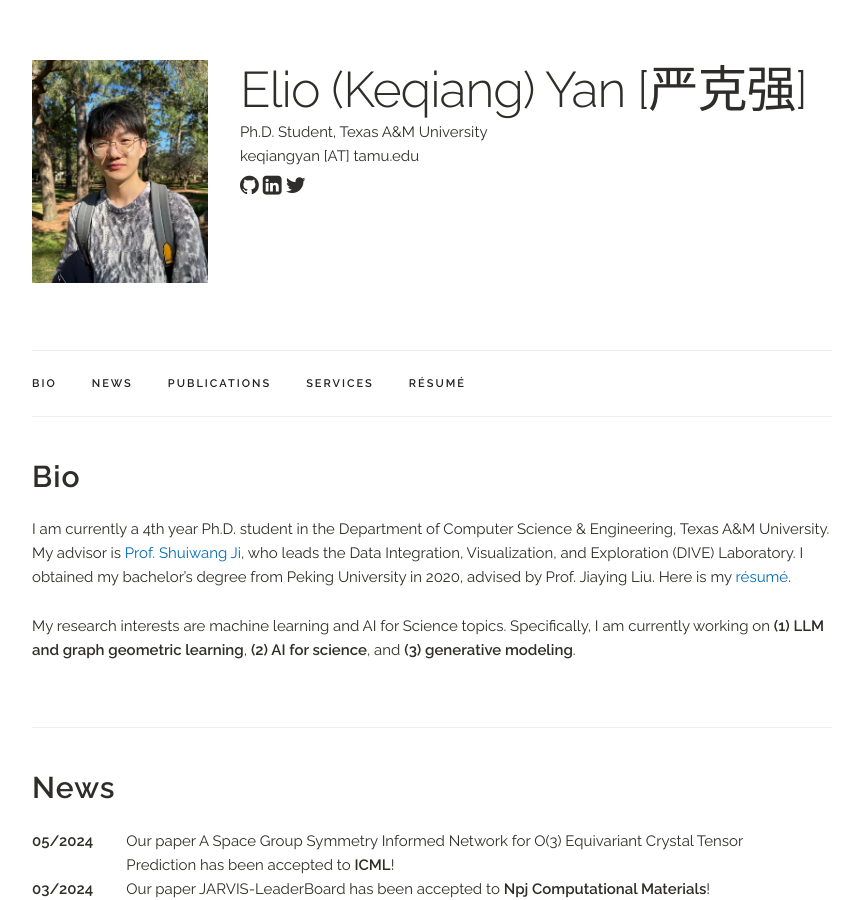
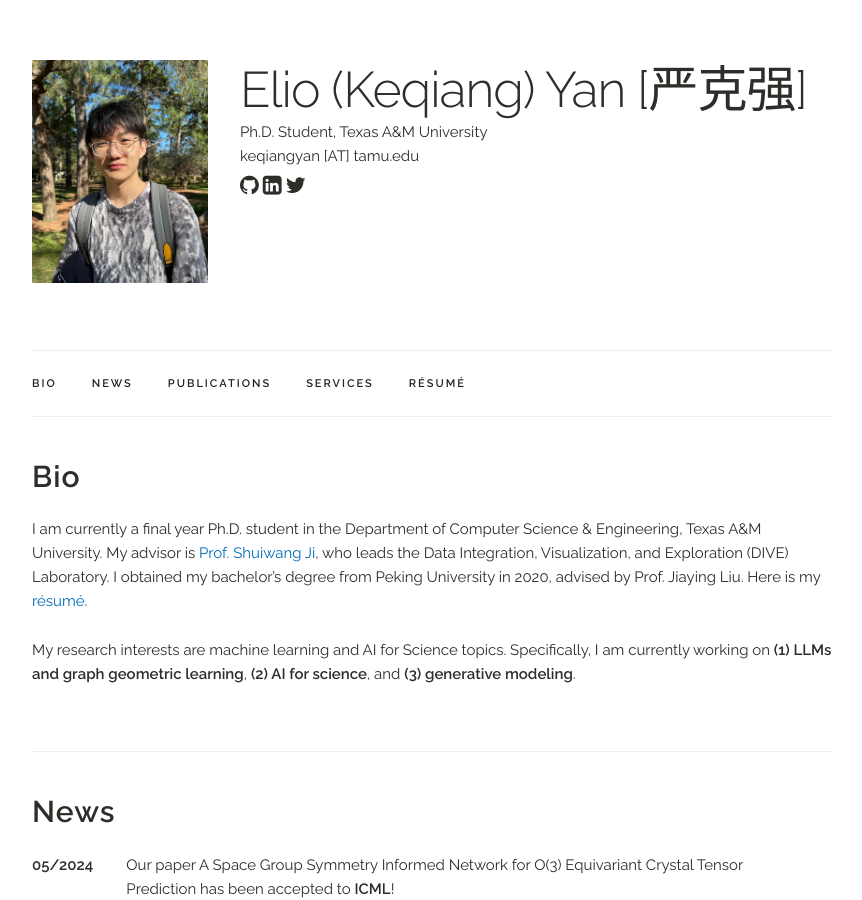
Before and after one commit to YKQ98/YKQ98.github.io, a Jekyll site: the page built from index.html, in a window 1280 px wide and 900 px high. Shown: the whole window, without its empty margins (208-1070 px from the left). Built offline with Jekyll 4.4.1, drawn with Linux system fonts in a browser that asks for light colours; a style sheet for code colours, icons or effects is not loaded.

Commit message:
Update index.html

```diff
--- a/index.html
+++ b/index.html
@@ -6,11 +6,11 @@ title: Home
 <div class="docs-section" id="bio">
   <h4><b>Bio</b></h4>
   <p>
-  I am currently a 4th year Ph.D. student in the Department of Computer Science & Engineering, Texas A&M University. My advisor is <a href="http://people.tamu.edu/~sji/" target="_blank">Prof. Shuiwang Ji</a>, who leads the Data Integration, Visualization, and Exploration (DIVE) Laboratory.  I obtained my bachelor’s degree from Peking University in 2020, advised by Prof. Jiaying Liu. Here is my <a href={{ "/assets/cv_keqiang.pdf" | prepend: site.baseurl }} target="_blank">résumé</a>.
+  I am currently a final year Ph.D. student in the Department of Computer Science & Engineering, Texas A&M University. My advisor is <a href="http://people.tamu.edu/~sji/" target="_blank">Prof. Shuiwang Ji</a>, who leads the Data Integration, Visualization, and Exploration (DIVE) Laboratory.  I obtained my bachelor’s degree from Peking University in 2020, advised by Prof. Jiaying Liu. Here is my <a href={{ "/assets/cv_keqiang.pdf" | prepend: site.baseurl }} target="_blank">résumé</a>.
   </p>
 
   <p>
-  My research interests are machine learning and AI for Science topics. Specifically, I am currently working on <b>(1) LLM and graph geometric learning</b>, <b>(2) AI for science</b>, and <b>(3) generative modeling</b>.
+  My research interests are machine learning and AI for Science topics. Specifically, I am currently working on <b>(1) LLMs and graph geometric learning</b>, <b>(2) AI for science</b>, and <b>(3) generative modeling</b>.
   </p>
 </div>
 
```
